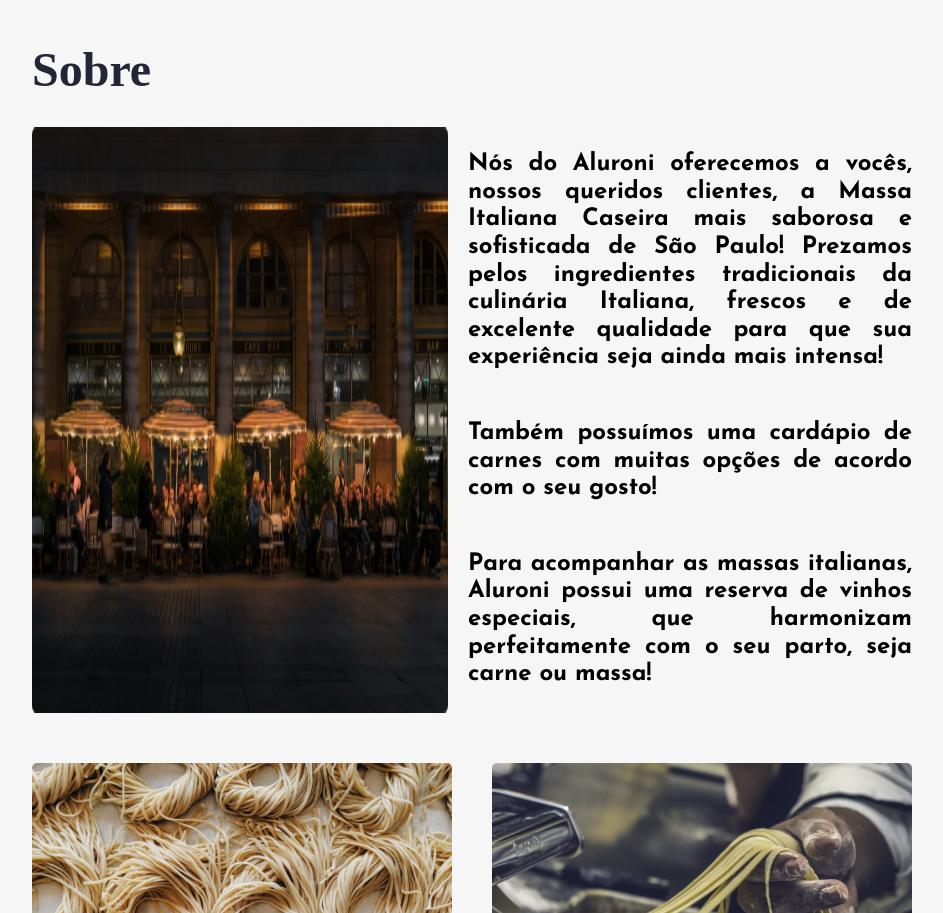
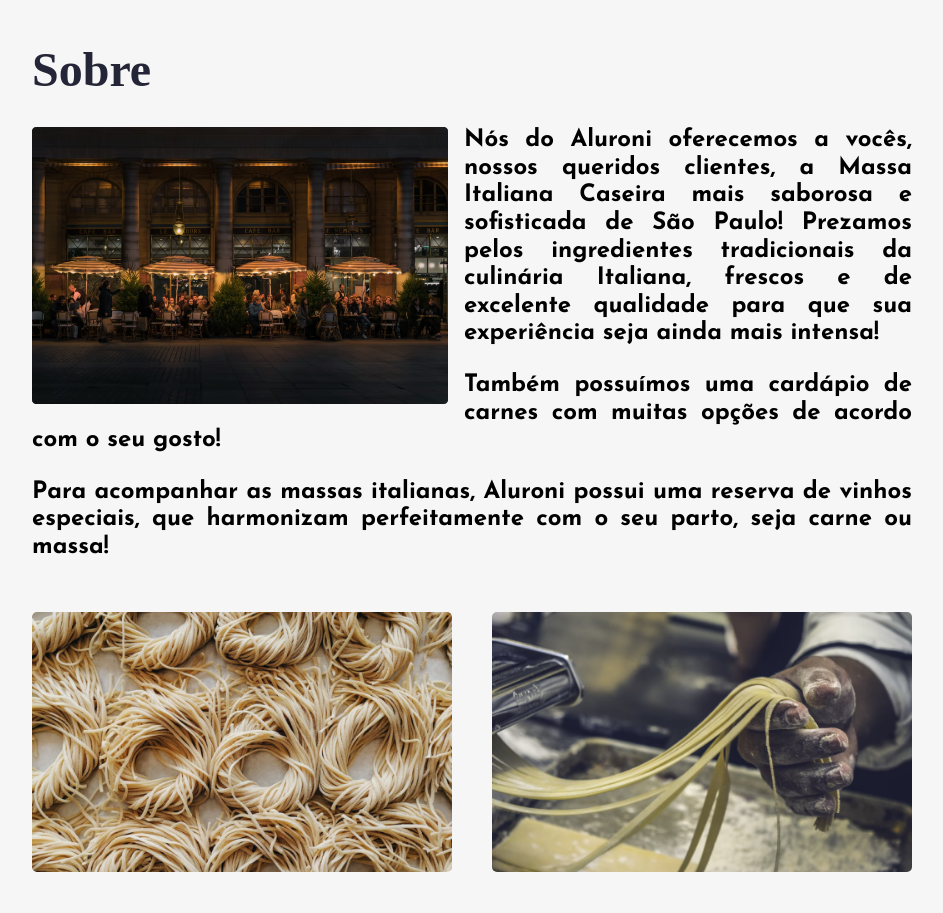
Before and after one commit to tiagomazzon/alura-react-typescript, a React (Create React App) app in the folder aluroni-router-curso3/: page /sobre in a window 1280 px wide. Shown: the part 460-1373 px from the top of the page, without its empty margins (168-1111 px from the left). Built offline with nearby package versions, Linux system fonts and the light colour scheme; a web font is replaced by a local one.

Commit message:
fix: estilos pagina Sobre

```diff
--- a/aluroni-router-curso3/src/pages/Sobre/Sobre.module.scss
+++ b/aluroni-router-curso3/src/pages/Sobre/Sobre.module.scss
@@ -1,9 +1,11 @@
 .sobreNos {
-  display: flex;
   gap: 20px;
   margin-bottom: 50px;
+  img{
+    float:left;
+    margin: 0 1rem 1rem 0;
+  }
   &__texto {
-    display: flex;
     flex-direction: column;
     justify-content: center;
     font-size: 1.5rem;
```
